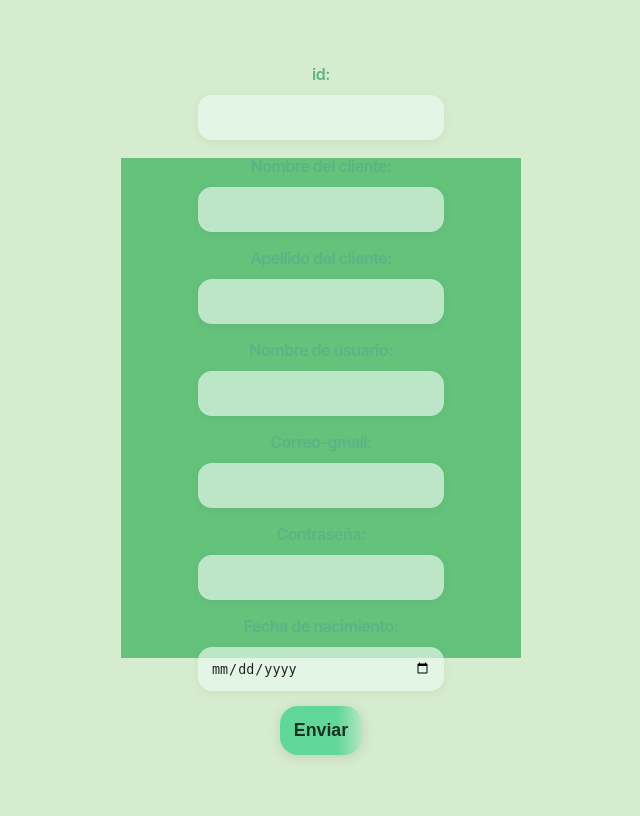
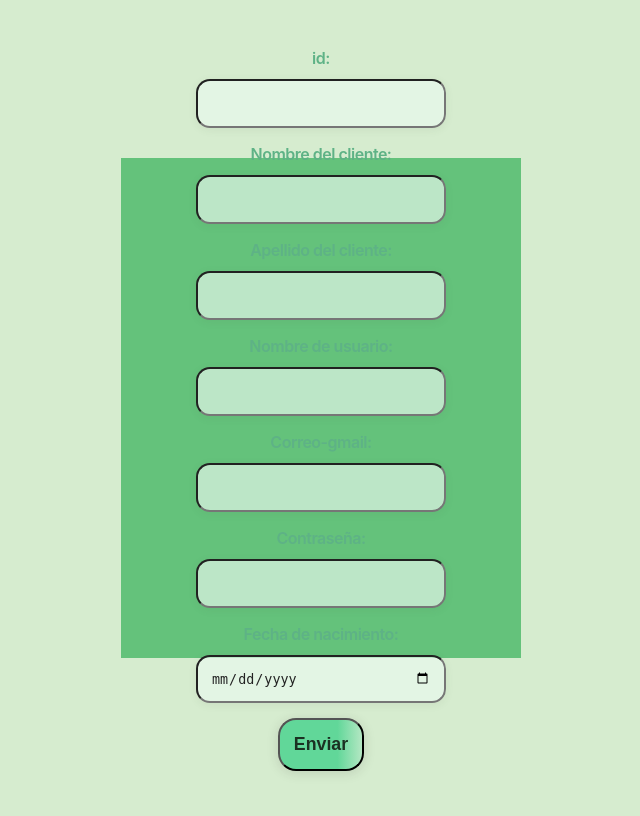
Before and after one commit to nagaiesc/OrganicZone, a PHP site: page /formularioclientes.php in a window 1280 px wide. Shown: the whole page, without its empty margins (319-959 px from the left). Run offline with PHP 8.4, Linux system fonts and the light colour scheme.

Commit message:
digamos que tenemos conflictos

```diff
--- a/Clientes/formularioclientes.php
+++ b/Clientes/formularioclientes.php
@@ -65,7 +65,6 @@ input[type="date"] {
     width: 100%;
     padding: 13px;
     margin-bottom: 12px;
-    border: none;
     border-radius: 14px;
     background: rgba(235, 250, 240, 0.65);
     font-size: 1.03em;
@@ -73,7 +72,7 @@ input[type="date"] {
     box-sizing: border-box;
     box-shadow: 0 2px 8px rgba(80,85,60,0.08);
     transition: background 0.2s, box-shadow 0.2s;
-    outline: none;
+
 }
 
 input:focus {
@@ -85,7 +84,6 @@ input[type="submit"] {
     background: linear-gradient(90deg,#61d799 70%, #b4e7c3 100%);
     color: #1b3122;
     font-weight: bold;
-    border: none;
     border-radius: 18px;
     padding: 14px;
     font-size: 1.11em;
```
